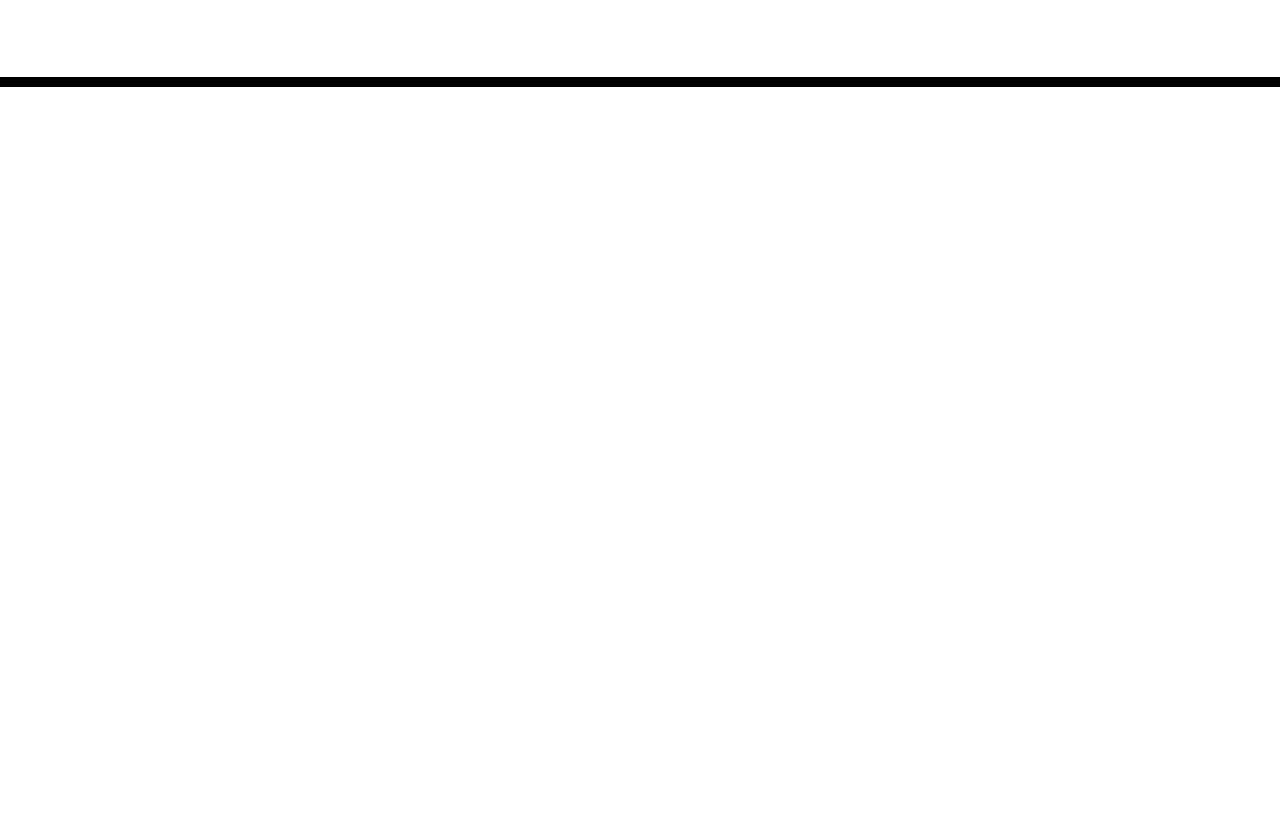
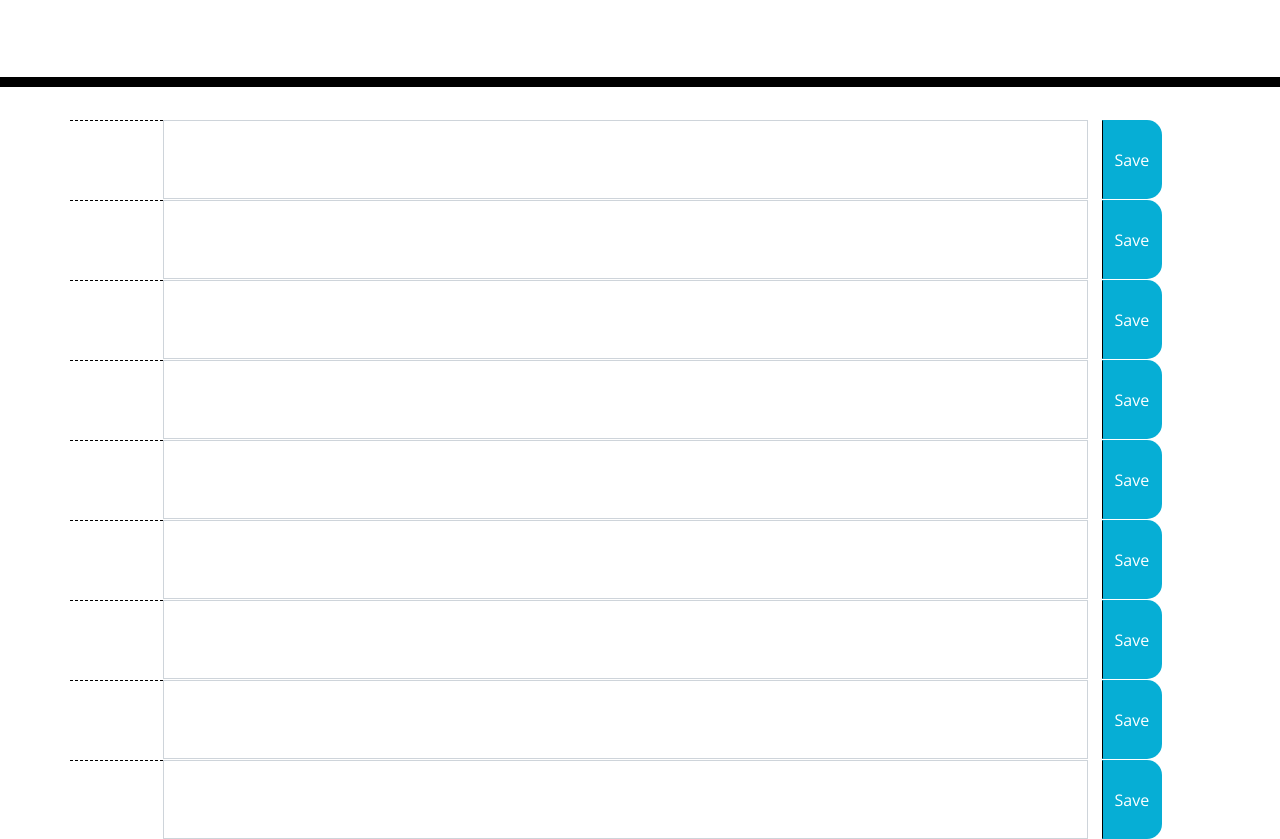
Before and after one commit to p-hsu/Day_Planner_9-5, a plain HTML site: page index.html in a window 1280 px wide. Shown: the part 181-1020 px from the top of the page. Before the commit the page ends 800 px from the top, so only its background shows below. Drawn offline with nearby package versions, Linux system fonts and the light colour scheme; files that its build step writes are made by us from their sources.

Commit message:
hardcoded html using bootstrap

```diff
--- a/index.html
+++ b/index.html
@@ -18,7 +18,7 @@
       href="https://fonts.googleapis.com/css?family=Open+Sans&display=swap"
       rel="stylesheet"
     />
-    <link rel="stylesheet" href="style.css" />
+    <link rel="stylesheet" href="assets/CSS/style.css"/>
     <title>Work Day Scheduler</title>
   </head>
 
@@ -29,10 +29,92 @@
       <p id="currentDay" class="lead"></p>
     </header>
     <div class="container">
-      <!-- Timeblocks go here -->
+    <!-- time block 0900 -->
+    <div class="row input-group time-block">
+        <div class="col-1 hour hour9">
+        </div>
+        <textarea class="col-10 form-control form9"></textarea>
+        <div class="col-1 input-group-append">
+            <button class="btn saveBtn" type="button">Save</button>
+        </div>
+    </div>
+    <!-- time block 1000 -->
+    <div class="row input-group time-block">
+        <div class="col-1 hour hour10">
+        </div>
+        <textarea class="col-10 form-control form10"></textarea>
+        <div class="col-1 input-group-append">
+            <button class="btn saveBtn" type="button">Save</button>
+        </div>
+      </div>
+          <!-- time block 1100 -->
+    <div class="row input-group time-block">
+        <div class="col-1 hour hour11">
+        </div>
+        <textarea class="col-10 form-control form11"></textarea>
+        <div class="col-1 input-group-append">
+            <button class="btn saveBtn" type="button">Save</button>
+        </div>
+    </div>
+    <!-- time block 1200 -->
+    <div class="row input-group time-block">
+        <div class="col-1 hour hour12">
+        </div>
+        <textarea class="col-10 form-control form12"></textarea>
+        <div class="col-1 input-group-append">
+            <button class="btn saveBtn" type="button">Save</button>
+        </div>
+      </div>
+          <!-- time block 1300 -->
+    <div class="row input-group time-block">
+        <div class="col-1 hour hour13">
+        </div>
+        <textarea class="col-10 form-control form13"></textarea>
+        <div class="col-1 input-group-append">
+            <button class="btn saveBtn" type="button">Save</button>
+        </div>
+    </div>
+    <!-- time block 1400 -->
+    <div class="row input-group time-block">
+        <div class="col-1 hour hour14">
+        </div>
+        <textarea class="col-10 form-control form14"></textarea>
+        <div class="col-1 input-group-append">
+            <button class="btn saveBtn" type="button">Save</button>
+        </div>
+      </div>
+          <!-- time block 1500 -->
+    <div class="row input-group time-block">
+        <div class="col-1 hour hour15">
+        </div>
+        <textarea class="col-10 form-control form15"></textarea>
+        <div class="col-1 input-group-append">
+            <button class="btn saveBtn" type="button">Save</button>
+        </div>
+    </div>
+    <!-- time block 1600 -->
+    <div class="row input-group time-block">
+        <div class="col-1 hour  hour16">
+        </div>
+        <textarea class="col-10 form-control form16"></textarea>
+        <div class="col-1 input-group-append">
+            <button class="btn saveBtn" type="button">Save</button>
+        </div>
+      </div>
+          <!-- time block 1700 -->
+    <div class="row input-group time-block">
+        <div class="col-1 hour hour17">
+        </div>
+        <textarea class="col-10 form-control form17"></textarea>
+        <div class="col-1 input-group-append">
+            <button class="btn saveBtn" type="button">Save</button>
+        </div>
+      </div>
+
     </div>
 
     <script src="https://cdnjs.cloudflare.com/ajax/libs/jquery/3.2.1/jquery.min.js"></script>
     <script src="https://cdnjs.cloudflare.com/ajax/libs/moment.js/2.24.0/moment.min.js"></script>
+    <script src="assets/JavaScript/script.js"></script>
   </body>
 </html>
```
